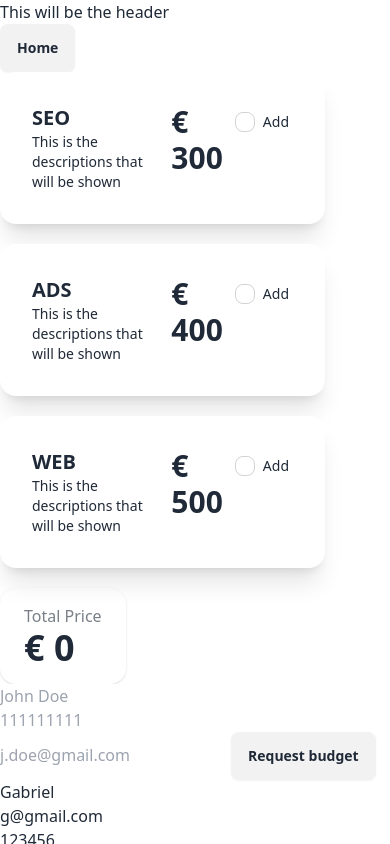
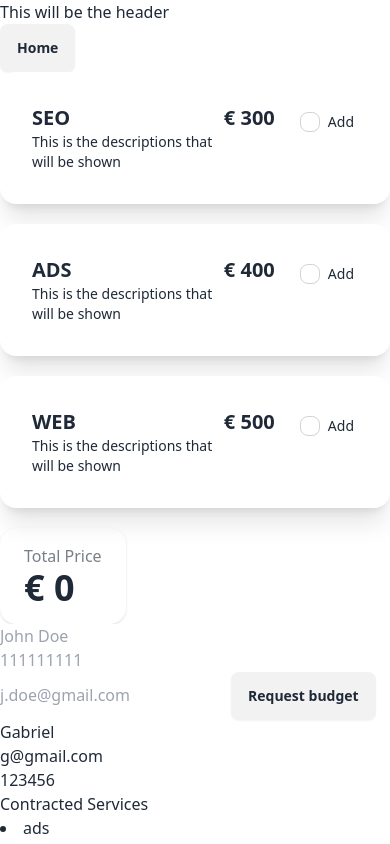
Before and after one commit to gsvaliente/react-sprint-6, a React (Vite) app: page /budget in a window 390 px wide. Shown: the top 844 px of the page. Built offline with nearby package versions, Linux system fonts and the light colour scheme.

Commit message:
Managed spacing inside the Card to make it responsive

```diff
--- a/src/components/Card.tsx
+++ b/src/components/Card.tsx
@@ -58,8 +58,8 @@ export function Card({ item }: CardProps) {
   }, [extras, handleBudgetChange]);
 
   return (
-    <>
-      <div className='card w-10/12 bg-base-100 shadow-xl mb-5'>
+    <div className='flex justify-center'>
+      <div className='card sm:w-full md:w-10/12 bg-base-100 shadow-xl mb-5'>
         <div className='card-body flex flex-row justify-between'>
           {/* TITLE & DESCRIPTION */}
           <div>
@@ -68,7 +68,9 @@ export function Card({ item }: CardProps) {
           </div>
           {/* PRICE */}
           <div>
-            <h1 className='font-extrabold text-3xl'>€ {item.price}</h1>
+            <h1 className='font-extrabold text-xl w-16 md:w-64  md:text-3xl'>
+              € {item.price}
+            </h1>
           </div>
           {/* CHECKBOX & FORM */}
           <div>
@@ -95,6 +97,6 @@ export function Card({ item }: CardProps) {
           />
         )}
       </div>
-    </>
+    </div>
   );
 }
--- a/src/pages/App.tsx
+++ b/src/pages/App.tsx
@@ -5,8 +5,6 @@ import { CardList } from '../components/CardList';
 import { Total } from '../components/Total';
 
 function App() {
-  // console.log(budget);
-
   return (
     <>
       <header>This will be the header</header>
```
